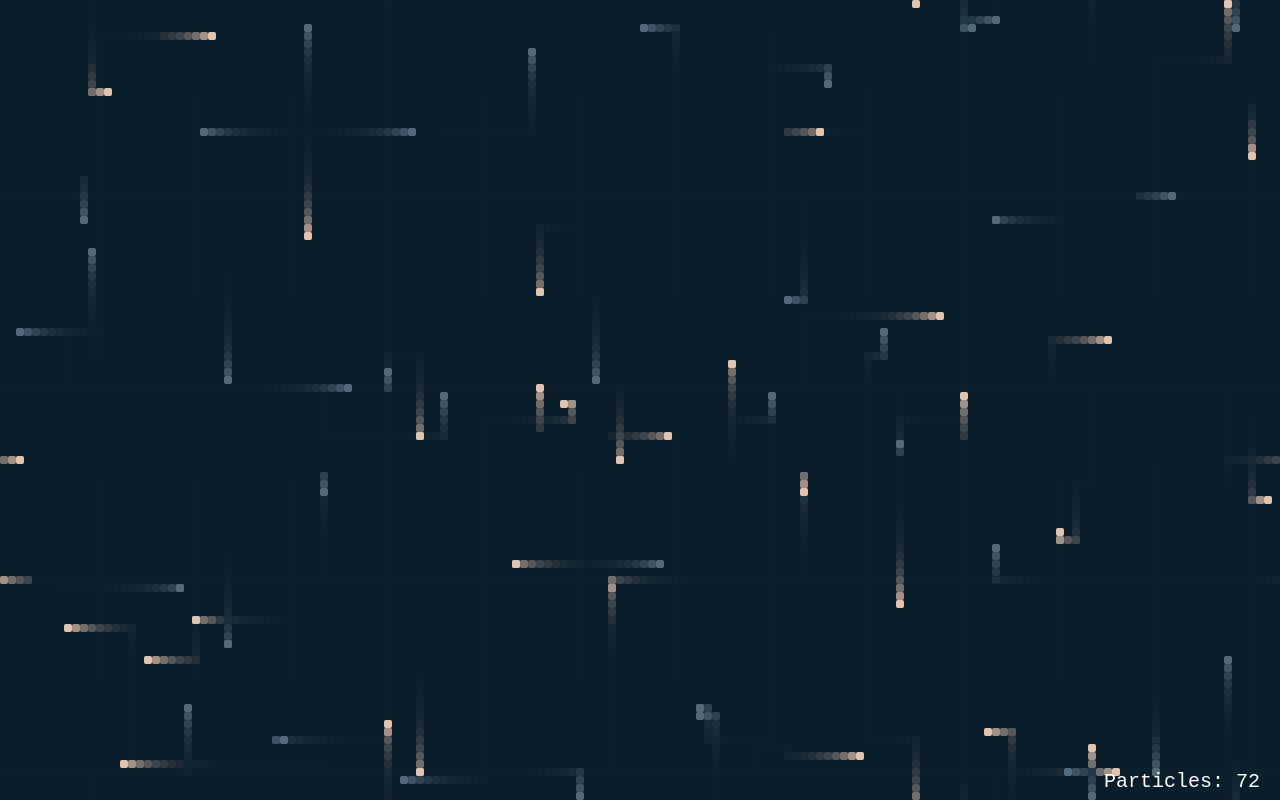
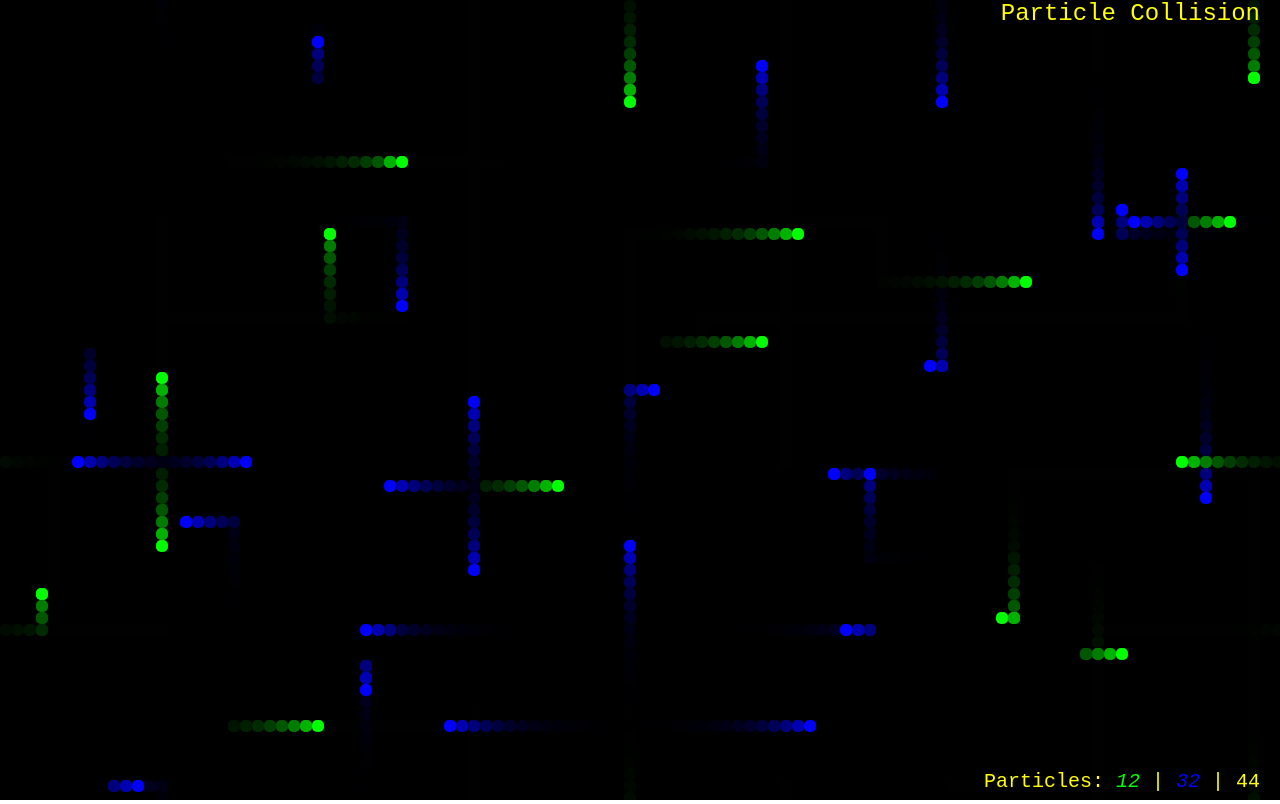
Before and after one commit to jonathanpizarra/Particle-Collision, a plain HTML site: page index.html in a window 1280 px wide. Drawn offline with Linux system fonts and the light colour scheme.

Commit message:
added styled particle

```diff
--- a/index.html
+++ b/index.html
@@ -11,6 +11,9 @@
     <link rel="stylesheet" href="style.css">
 </head>
 <body>
+    <div id="heading">
+        <pre>Particle Collision</pre>
+    </div>
     <div id="container">
         <canvas id="particles2"></canvas>
         <div id="stats"></div>
--- a/particles.js
+++ b/particles.js
@@ -3,12 +3,9 @@ let setInt;
 let field1, field2;
 
 let particles = [];
-// let colors = ["#ade4b3", "#ade4df", "#adc5e4", "#beade4", "#e4addf"];
-// let colors = ["#f788e3", "#9b88f7", "#88e3f7", "#f7f588", "#95f788", "#f7b188"];
-// let colors = ["#93d7e6", "#edea9f"];
-// let colors = ["#88e3f7", "#f7f588"];
-let colors = ["#E4C3AD", "#546A7B"];
+
 let colors2 = ["#9EA3B0", "#FAE1DF"];
+let colors = ["#00FF00", "#0000FF"];
 
 let default_directions = [[0,20], [20,0], [0,-20], [-20,0]];
 let scroll_width;
@@ -84,6 +81,8 @@ class ParticleField{
         this.bg = bg;
         this.scroll_width = getScrollbarWidth();
         this.stats = stats;
+        this.green = 0;
+        this.blue = 0;
         // this.w -= this.scroll_width;
 
         this.c = this.canv.getContext('2d');
@@ -109,7 +108,7 @@ class ParticleField{
         for(let m=this.s*(this.s+this.sp); m<this.w; m+=this.s*(this.s+this.sp)){
             for(let n=this.s*(this.s+this.sp); n<this.h; n+=(this.s*(this.s+this.sp))){
                 color = this.colors[Math.floor(Math.random() * this.colors.length)];
-                // color = colors[0]; // testing
+                color == this.colors[0]? this.green++ : this.blue++;
                 this.particles.push(new Particle(m, n, color, this.s, this.s, this.w, this.h));
                 this.particles[this.count].dir_x = default_directions[this.count%4][0];
                 this.particles[this.count].dir_y = default_directions[this.count++%4][1];
@@ -135,7 +134,7 @@ class ParticleField{
             }
             this.c.beginPath();
             this.c.fillStyle = this.particles[n].color;
-            roundRect(this.c, this.particles[n].x, this.particles[n].y, this.s);
+            styledRect2(this.c, this.particles[n].x, this.particles[n].y, this.s);
             // c.fillRect(particles[n].x, particles[n].y, s, s);
             // c.closePath();
         }
@@ -149,6 +148,7 @@ class ParticleField{
                         this.particles.splice(m, 1);
                         this.particles.splice(n, 1);
                         len -= 2;
+                        this.particles[n].color == this.colors[0] ? this.green -=2 : this.blue -=2;
                     }else{
 
                         this.particles[m].dir_x = default_directions[0][0];
@@ -157,12 +157,13 @@ class ParticleField{
                         this.particles[n].dir_y = default_directions[1][1];
 
                         for(let p=0; p<2; p++){
-                            this.particles.push(new Particle(this.particles[n].x, this.particles[n].y, this.colors[Math.floor(Math.random() * this.colors.length)], this.s, this.speed, this.w, this.h));
+                            let color = this.colors[Math.floor(Math.random() * this.colors.length)];
+                            this.particles.push(new Particle(this.particles[n].x, this.particles[n].y, color, this.s, this.speed, this.w, this.h));
                             this.particles[this.particles.length-1].dir_x = default_directions[2+p][0];
                             this.particles[this.particles.length-1].dir_y = default_directions[2+p][1]
                             this.c.fillStyle = this.particles[this.particles.length-1].c;
                             roundRect(this.c, this.particles[this.particles.length-1].x, this.particles[this.particles.length-1].y, this.s);
-
+                            color == this.colors[0] ? this.green++ : this.blue++;
                         }
 
                     }
@@ -173,7 +174,7 @@ class ParticleField{
 
         if(this.update) this.update = false;
         if(!this.start)clearInterval(this.setInt);
-        this.stats.innerHTML = '<pre>Particles: ' + this.particles.length + '</pre>';
+        this.stats.innerHTML = "<pre>Particles: <i class='green'>" + this.green + "</i> | <i class='blue'>" + this.blue + "</i> | " + this.particles.length + "</pre>";
 
     }
 
@@ -261,6 +262,43 @@ const roundRect = (c, x, y, s)=>{
     c.fill();
 }
 
+const styledRect = (c, x, y, s)=>{
+    c.beginPath();
+    c.arc(x+r, y+r, r, 0.5*Math.PI, 2*Math.PI, false);
+    c.arc(x+s-r, y+r, r, Math.PI, 0.5*Math.PI, false);
+    c.arc(x+s-r, y+s-r, r, 1.5*Math.PI, Math.PI, false);
+    c.arc(x+r, y+s-r, r, 0, 1.5*Math.PI, false);
+    c.closePath();
+    c.fill();
+}
+
+const styledRect2 = (c, x, y, s)=>{
+    c.beginPath();
+    c.arc(x+r, y+r, r, 0, 2*Math.PI, false);
+    c.closePath();
+    c.fill();
+
+    c.beginPath();
+    c.arc(x+s-r, y+r, r, 0, 2*Math.PI, false);
+    c.closePath();
+    c.fill();
+
+    c.beginPath();
+    c.arc(x+s-r, y+s-r, r, 0, 2*Math.PI, false);
+    c.closePath();
+    c.fill();
+
+    c.beginPath();
+    c.arc(x+r, y+s-r, r, 0, 2*Math.PI, false);
+    c.closePath();
+    c.fill();
+
+    c.beginPath();
+    c.arc(x+s/2, y+s/2, r, 0, 2*Math.PI, false);
+    c.closePath();
+    c.fill();
+}
+
 
 initialize = ()=>{
     canv = document.getElementById('particles2');
@@ -268,12 +306,12 @@ initialize = ()=>{
     w = window.innerWidth;
     h = window.innerHeight;
     dpr = 2;
-    s = 8;
-    sp = 4;
-    r = 2;
+    s = 12;
+    sp = 1;
+    r = 5;
     count = 0;
     speed = 100;
-    let bg = "rgba(13, 31, 45, 0.3)";
+    let bg = "rgba(0, 0, 0, 0.3)";
     field1 = new ParticleField(canv, w, h, dpr, s, sp, r, count, speed, colors, bg, true, stats);
     field1.init();
     field1.draw();
--- a/style.css
+++ b/style.css
@@ -20,5 +20,23 @@
     bottom: 0;
     height:30px;
     font-size: 20px;
-    color:white;
+    color:#ffff00;
 }
+
+#heading{
+    position: absolute;
+    top:0;
+    right:20px;
+    font-size: 24px;
+    color:#ffff00;
+}
+
+.green{
+    color:#00ff00;
+}
+.red{
+    color:#ff0000;
+}
+.blue{
+    color:#0000ff;
+}
```
